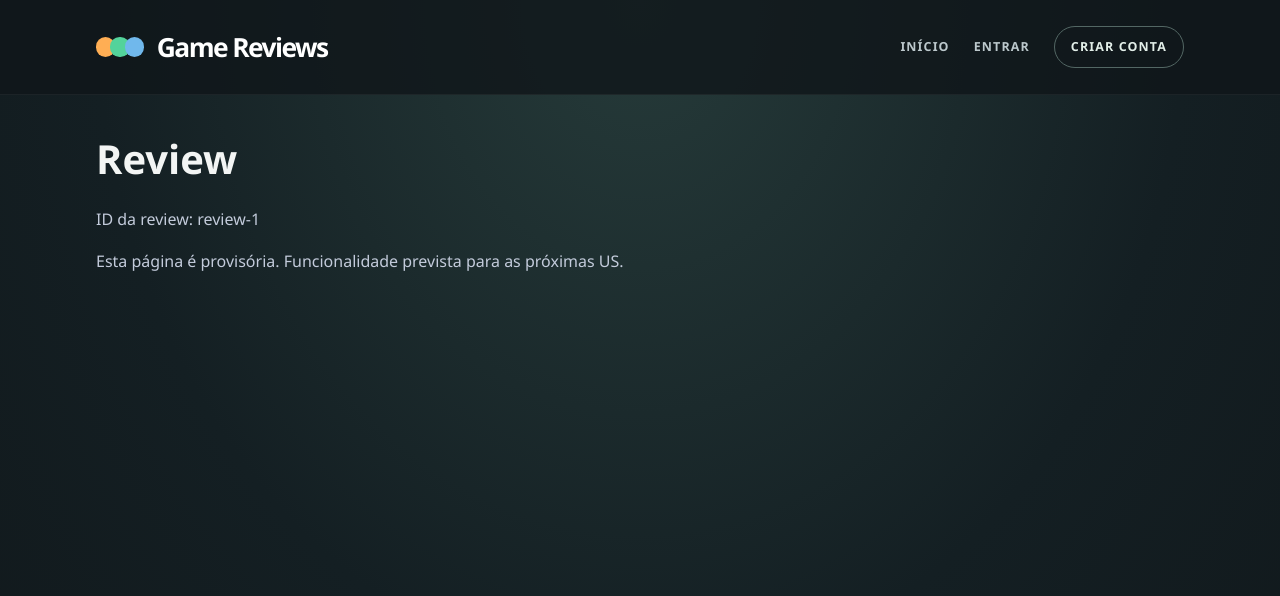
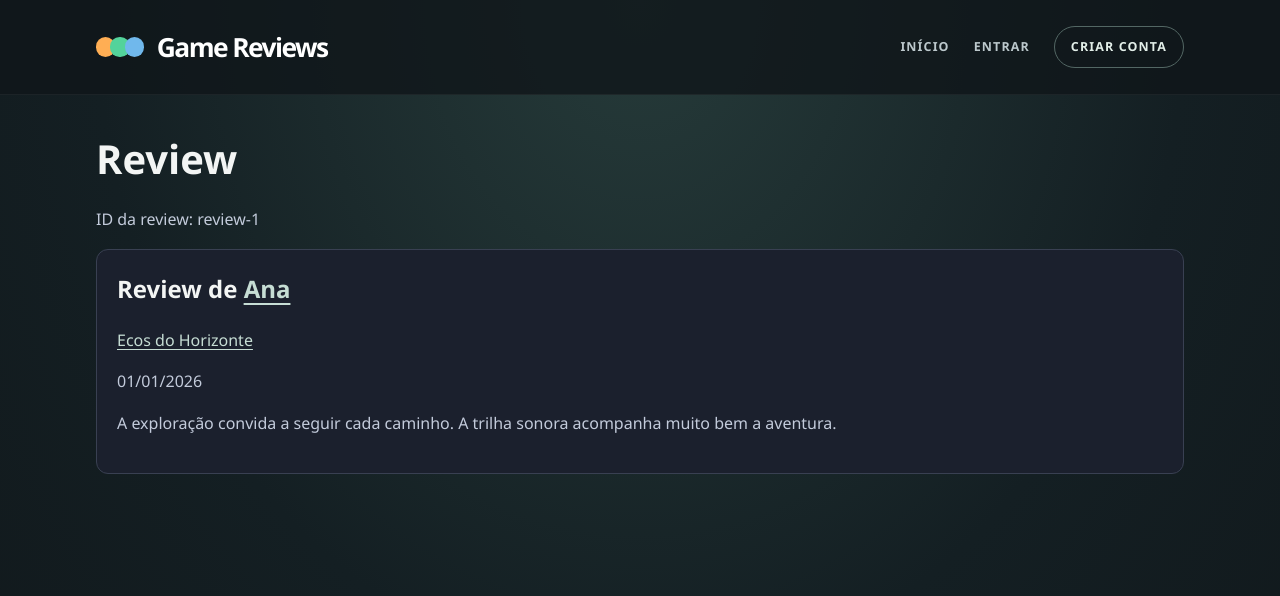
Before and after one commit to LucasMarapodi/letterbox-frontend, a React (Vite) app: page /reviews/review-1 in a window 1280 px wide. Shown: the top 596 px of the page. Built offline with nearby package versions, Linux system fonts and the light colour scheme.

Commit message:
feat(US-17): conclui leitura publica da review completa

```diff
--- a/src/App.tsx
+++ b/src/App.tsx
@@ -9,6 +9,7 @@ import { SessionProvider, useSession } from './session/SessionProvider';
 import { LoginPage } from './pages/LoginPage';
 
 import { RegisterPage } from './pages/RegisterPage';
+import { ReviewPage } from './pages/ReviewPage';
 
 export interface AppRoutesProps { authService?: AuthService; }
 
@@ -30,7 +31,7 @@ function ApplicationRoutes(): ReactElement {
     <Routes>
       <Route path="/" element={<HomePage />} />
       <Route path="/jogos/:gameId" element={<GameDetailsPage />} />
-      <Route path="/reviews/:reviewId" element={<PlaceholderPage title="Review" parameter="reviewId" parameterLabel="ID da review" />} />
+      <Route path="/reviews/:reviewId" element={<ReviewPage />} />
       <Route path="/perfil/:userId" element={<PlaceholderPage title="Perfil público" parameter="userId" parameterLabel="ID do usuário" />} />
       <Route path="/login" element={<LoginPage />} />
       <Route path="/cadastro" element={<RegisterPage />} />
--- a/src/mocks/communityService.ts
+++ b/src/mocks/communityService.ts
@@ -2,13 +2,20 @@ import type { CommunityService } from '../services/communityContracts';
 import { CommunityError } from '../services/communityContracts';
 import type { Rating, Review, User } from '../models';
 import { reviewFixtures, ratingFixtures, userFixtures } from './opinions';
+import { gameFixtures } from './games';
 export function createMockCommunityService(options: { reviews?: Review[] } = {}): CommunityService {
   const ratings: Rating[] = structuredClone(ratingFixtures);
   const reviews: Review[] = structuredClone(options.reviews ?? reviewFixtures);
   const users: User[] = structuredClone(userFixtures);
   let sequence = 1;
   return {
-    async getReview() { throw new Error('Leitura não implementada.'); },
+    async getReview(id) {
+      const review = reviews.find((item) => item.id === id);
+      if (!review) return null;
+      const author = users.find((item) => item.id === review.userId);
+      const game = gameFixtures.find((item) => item.id === review.gameId);
+      return structuredClone({ ...review, author: { id: review.userId, displayName: author?.displayName ?? 'Usuário indisponível', avatarUrl: author?.avatarUrl ?? null }, game: { id: review.gameId, title: game?.title ?? 'Jogo indisponível' } });
+    },
     async publish(gameId, text, user) {
       if (!user) throw new CommunityError('session-required');
       if (!text.trim()) throw new CommunityError('empty-text');
--- /dev/null
+++ b/src/pages/ReviewPage.tsx
@@ -0,0 +1,32 @@
+import { useEffect, useState, type ReactElement } from 'react';
+import { Link } from 'react-router-dom';
+import { useOpaqueRouteId } from '../routing/useOpaqueRouteId';
+import { encodeRouteId } from '../routing/encodeRouteId';
+import { community } from '../services/community';
+import type { ReviewDetails } from '../services/communityContracts';
+import { EmptyState, ErrorState, LoadingState } from '../components/Feedback';
+
+type State = { status: 'loading' } | { status: 'error' } | { status: 'ready'; review: ReviewDetails | null };
+function ReviewContent({ id }: { id: string }): ReactElement {
+  const [state, setState] = useState<State>({ status: 'loading' });
+  const [attempt, setAttempt] = useState(0);
+  useEffect(() => {
+    let active = true;
+    void community.getReview(id).then((review) => { if (active) setState({ status: 'ready', review }); }, () => { if (active) setState({ status: 'error' }); });
+    return () => { active = false; };
+  }, [id, attempt]);
+  if (state.status === 'loading') return <LoadingState message="Carregando review…" />;
+  if (state.status === 'error') return <ErrorState message="Não foi possível carregar a review." onRetry={() => { setState({ status: 'loading' }); setAttempt((value) => value + 1); }} />;
+  const review = state.review;
+  if (!review) return <EmptyState message="Review não encontrada." />;
+  return <article className="review-card">
+    <h2>Review de <Link to={`/perfil/${encodeRouteId(review.author.id)}`}>{review.author.displayName}</Link></h2>
+    <Link to={`/jogos/${encodeRouteId(review.game.id)}`}>{review.game.title}</Link>
+    <p><time dateTime={review.createdAt}>{new Intl.DateTimeFormat('pt-BR', { timeZone: 'UTC' }).format(new Date(review.createdAt))}</time></p>
+    <p className="review-text">{review.text}</p>
+  </article>;
+}
+export function ReviewPage(): ReactElement {
+  const id = useOpaqueRouteId('reviewId');
+  return <main><h1>Review</h1><p>ID da review: {id}</p>{id ? <ReviewContent key={id} id={id} /> : <EmptyState message="Review não encontrada." />}</main>;
+}
```
Also changed, not shown: 1 other file (tests, documents, lock files or other folders).
